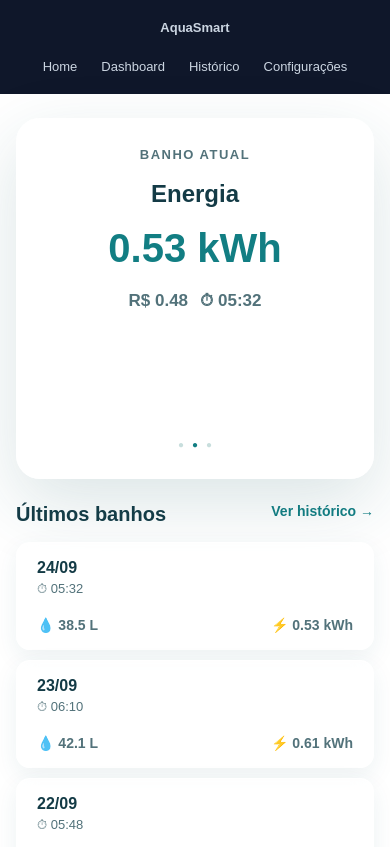
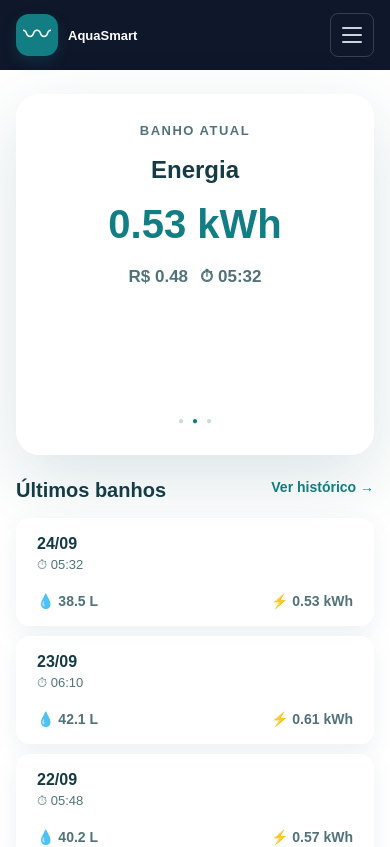
Before and after one commit to Kickz1nn/aquasmart, a Next.js app: page / in a window 390 px wide. Shown: the top 847 px of the page. Built offline with nearby package versions, Linux system fonts and the light colour scheme.

Commit message:
style: organiza e estiliza a navbar

```diff
--- a/src/app/globals.css
+++ b/src/app/globals.css
@@ -9,6 +9,7 @@ body {
 }
 
 nav {
+  position: relative;
   width: 100%;
   height: 70px;
 
@@ -24,6 +25,30 @@ nav {
 
 nav h2 {
   font-size: 24px;
+}
+
+nav h2 a {
+  display: flex;
+  align-items: center;
+  gap: 10px;
+  padding: 0;
+  color: white;
+}
+
+.navBrandMark {
+  display: grid;
+  width: 42px;
+  height: 42px;
+  flex: 0 0 42px;
+  place-items: center;
+  border-radius: 13px;
+  background: #127e83;
+  box-shadow: 0 6px 14px rgba(18, 126, 131, 0.22);
+  color: #fff;
+  font-size: 28px;
+  font-weight: 400;
+  line-height: 1;
+  transform: none;
 }
 
 nav ul {
@@ -50,29 +75,60 @@ nav a:hover {
   color: white;
 }
 
+.menuToggle {
+  display: none;
+}
+
 @media (max-width: 600px) {
   nav {
     height: auto;
     min-height: 70px;
 
+    flex-wrap: wrap;
+    justify-content: space-between;
+    padding: 12px 16px;
+  }
+
+  .menuToggle {
+    display: flex;
+    width: 44px;
+    height: 44px;
     flex-direction: column;
+    align-items: center;
     justify-content: center;
+    gap: 5px;
+    border: 1px solid #334155;
+    border-radius: 8px;
+    background: transparent;
+    cursor: pointer;
+  }
 
-    gap: 8px;
-    padding: 12px 16px;
+  .menuToggle span {
+    width: 20px;
+    height: 2px;
+    border-radius: 2px;
+    background: #cbd5e1;
   }
 
   nav ul {
     width: 100%;
+    display: none;
+    flex-direction: column;
+    align-items: stretch;
+    gap: 4px;
+    padding-top: 8px;
+  }
 
-    justify-content: center;
-    flex-wrap: wrap;
-
-    gap: 4px;
+  nav.menuOpen ul {
+    display: flex;
   }
 
   nav a {
     padding: 8px 10px;
     font-size: 13px;
   }
+
+  nav ul a {
+    width: 100%;
+  }
 }
--- a/src/components/navbar.tsx
+++ b/src/components/navbar.tsx
@@ -2,30 +2,54 @@
 
 import Link from "next/link";
 import { usePathname } from "next/navigation";
+import { useEffect, useState } from "react";
 
 export default function Navbar() {
     const pathname = usePathname();
+    const [menuOpen, setMenuOpen] = useState(false);
+
+    useEffect(() => {
+        setMenuOpen(false);
+    }, [pathname]);
 
     if (pathname === "/access") {
         return null;
     }
 
     return (
-        <nav>
-            <h2><Link href="/">AquaSmart</Link></h2>
+        <nav className={menuOpen ? "navbar menuOpen" : "navbar"}>
+            <h2 className="navBrand">
+                <Link href="/">
+                    <span className="navBrandMark" aria-hidden="true">〰</span>
+                    <span>AquaSmart</span>
+                </Link>
+            </h2>
 
-            <ul>
+            <button
+                className="menuToggle"
+                type="button"
+                aria-label={menuOpen ? "Fechar menu" : "Abrir menu"}
+                aria-expanded={menuOpen}
+                aria-controls="primary-navigation"
+                onClick={() => setMenuOpen((open) => !open)}
+            >
+                <span aria-hidden="true" />
+                <span aria-hidden="true" />
+                <span aria-hidden="true" />
+            </button>
+
+            <ul id="primary-navigation">
                 <li>
-                    <Link href="/">Home</Link>
+                    <Link href="/" onClick={() => setMenuOpen(false)}>Home</Link>
                 </li>
                 <li>
-                    <Link href="/dashboard">Dashboard</Link>
+                    <Link href="/dashboard" onClick={() => setMenuOpen(false)}>Dashboard</Link>
                 </li>
                 <li>
-                    <Link href="/history">Histórico</Link>
+                    <Link href="/history" onClick={() => setMenuOpen(false)}>Histórico</Link>
                 </li>
                 <li>
-                    <Link href="/settings">Configurações</Link>
+                    <Link href="/settings" onClick={() => setMenuOpen(false)}>Configurações</Link>
                 </li>
             </ul>
         </nav>
```
